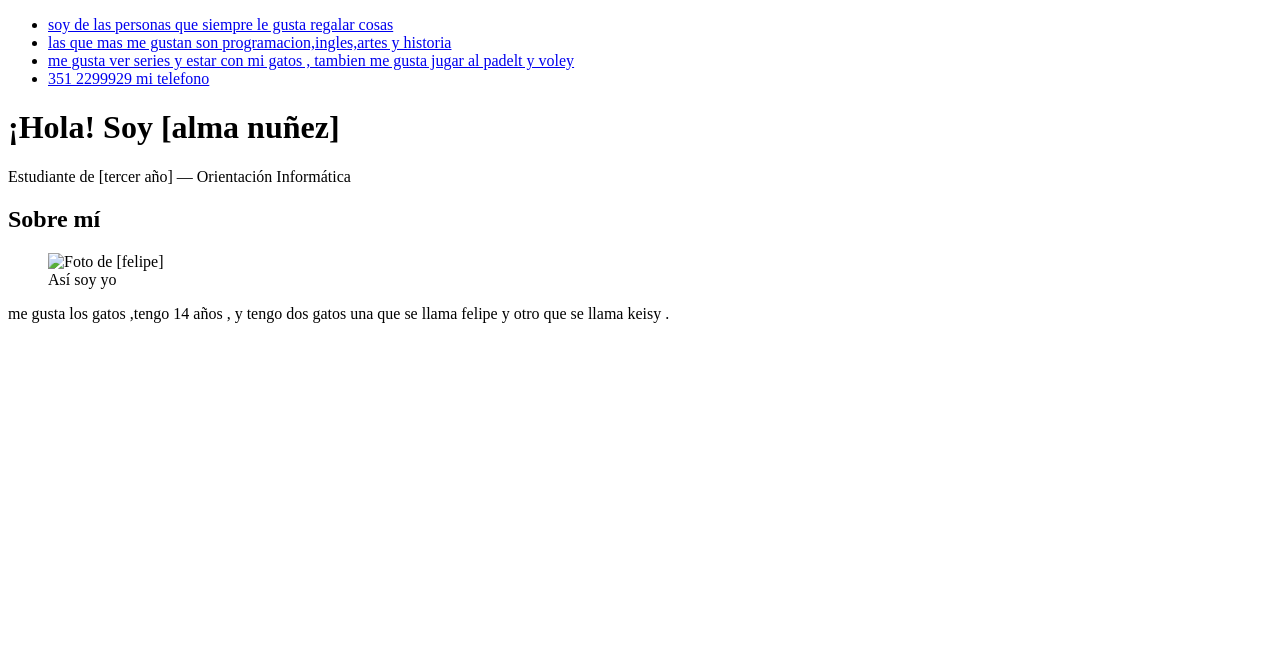
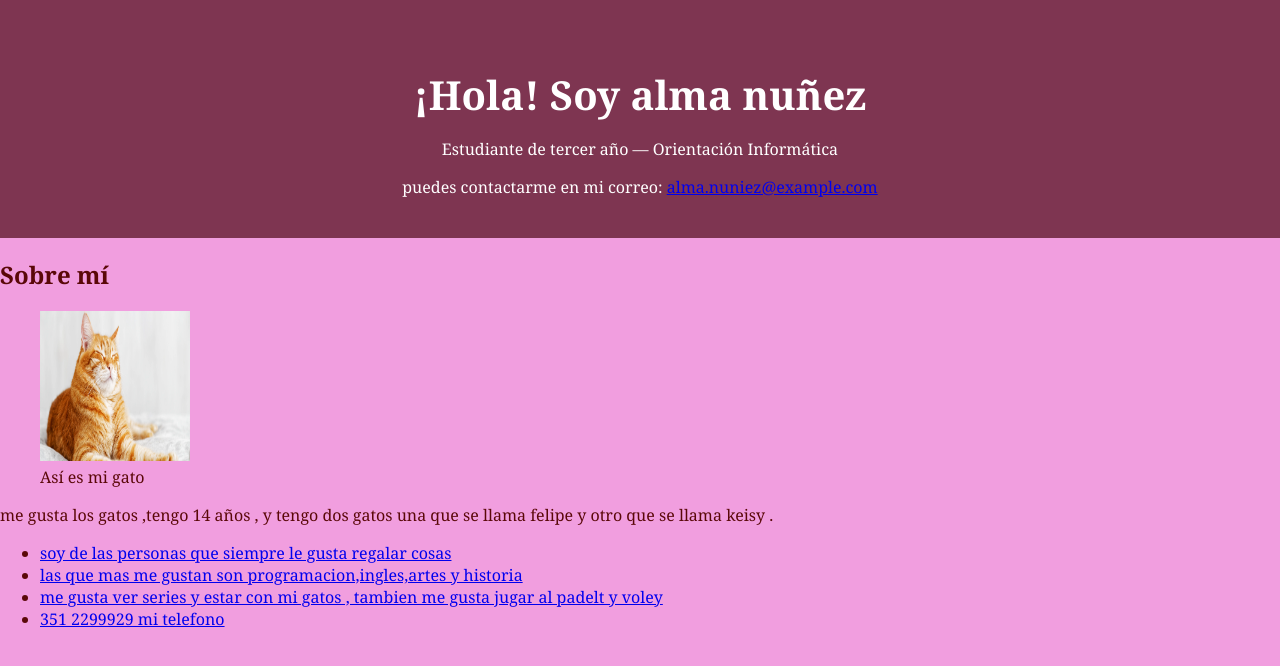
Before and after one commit to almand13/Sobre-mi-, a plain HTML site: page index.html in a window 1280 px wide. Drawn offline with Linux system fonts and the light colour scheme.

Commit message:
index.html y css

```diff
--- a/index.html
+++ b/index.html
@@ -4,27 +4,33 @@
 <meta charset="UTF-8">
 <meta name="viewport" content="width=device-width, initial-scale=1.0">
 <title>Mi página web</title>
+<link rel="stylesheet" href="style.css">
 </head>
 <body>
 <header><nav>
+</nav>
+<h1>¡Hola! Soy alma nuñez</h1>
+<p>Estudiante de tercer año — Orientación Informática</p>
+<footer>
+    puedes contactarme en mi correo: <a href="mailto:alma.nuniez@example.com">alma.nuniez@example.com</a>
+</footer>
+</header>
+</body>
+
+</html>
+<main>
+<section id="sobre-mi">
+<h2>Sobre mí</h2>
+<figure>
+<img src="curiosidades-sobre-gatos-naranjas.webp" alt="Foto de [felipe]" width="150" height="150">
+<figcaption>Así es mi gato</figcaption>
+</figure>
+<p>me gusta los gatos ,tengo 14 años , y tengo dos gatos una que se llama felipe y otro que se llama keisy
+    .</p>
+
 <ul>
 <li><a href="#sobre-mi">soy de las personas que siempre le gusta regalar cosas</a></li>
 <li><a href="#materias">las que mas me gustan son programacion,ingles,artes y historia</a></li>
 <li><a href="#hobbies">me gusta ver series y estar con mi gatos , tambien me gusta jugar al padelt y voley</a></li>
 <li><a href="#contacto">351 2299929 mi telefono</a></li>
 </ul>
-</nav>
-<h1>¡Hola! Soy [alma nuñez]</h1>
-<p>Estudiante de [tercer año] — Orientación Informática</p>
-</header>
-</body>
-</html>
-<main>
-<section id="sobre-mi">
-<h2>Sobre mí</h2>
-<figure>
-<img src="foto.jpg" alt="Foto de [felipe]" width="150">
-<figcaption>Así soy yo</figcaption>
-</figure>
-<p>me gusta los gatos ,tengo 14 años , y tengo dos gatos una que se llama felipe y otro que se llama keisy
-    .</p>
--- /dev/null
+++ b/style.css
@@ -0,0 +1,17 @@
+header {
+background-color: #7e3551;
+color: white;
+text-align: center;
+padding: 40px;
+}
+body {
+font-family: georgia, 'Times New Roman', Times, serif;
+background-color: #f19edf;
+color: #5a0808;
+margin: 0;
+}
+
+h1 {
+font-size: 40px;
+margin-bottom: 10px;
+}
```
